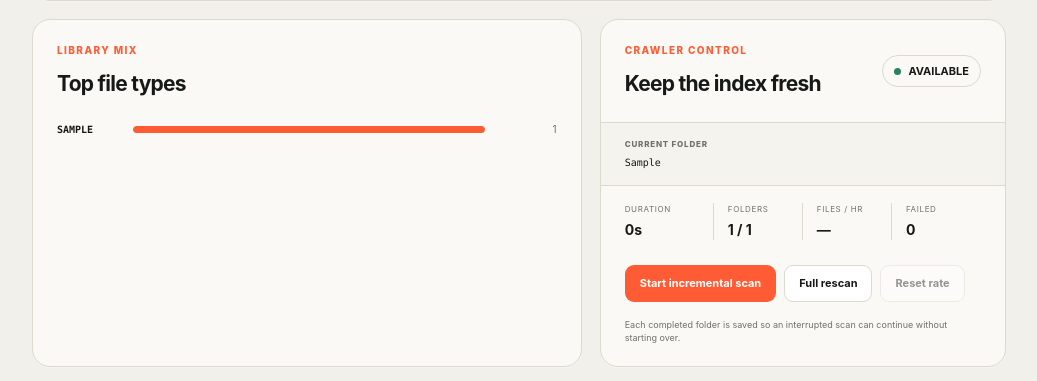
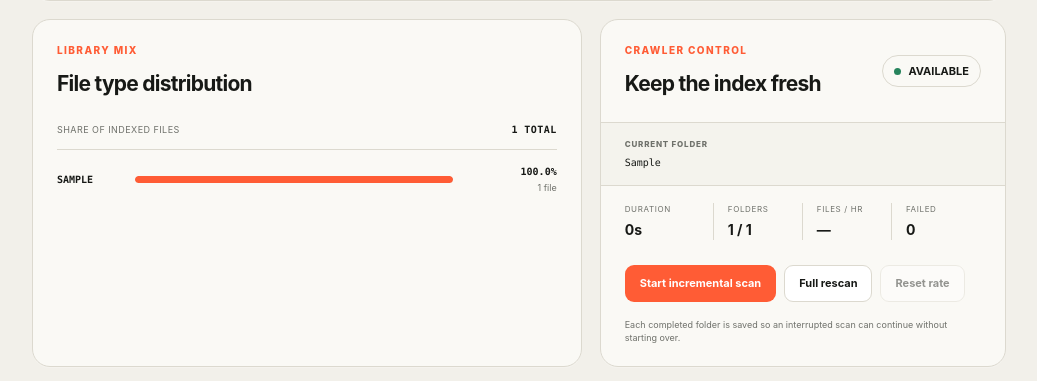
Before and after one commit to t-MURO/ftp-crawler, a FastAPI app: page / in a window 1280 px wide. Shown: the part 908-1289 px from the top of the page, without its empty margins (240-1277 px from the left). Run offline with FastAPI, Linux system fonts and the light colour scheme; tables that the repository leaves empty hold one stand-in row (values such as "Sample post"); data that the repository does not hold is empty; parts of the project's set-up code (start-up, migrations or seed data) failed here and were passed over.

Commit message:
Improve file type distribution chart

```diff
--- a/app/static/app.js
+++ b/app/static/app.js
@@ -53,6 +53,17 @@
 
   function formatNumber(value) {
     return new Intl.NumberFormat().format(Number(value || 0));
+  }
+
+  function formatPercentage(value, total) {
+    if (!total || !value) return "0%";
+    const percentage = Number(value) / Number(total) * 100;
+    return percentage < 0.1 ? "<0.1%" : `${percentage.toFixed(1)}%`;
+  }
+
+  function formatFileCount(value) {
+    const count = Number(value || 0);
+    return `${formatNumber(count)} ${count === 1 ? "file" : "files"}`;
   }
 
   function formatBytes(value) {
@@ -344,7 +355,7 @@
         ? `Updated ${formatDate(data.last_successful_crawl, true)}`
         : "No completed scan yet";
       renderScan(data.scan);
-      renderExtensions(data.extensions);
+      renderExtensions(data.extensions, data.available_files);
     } catch (error) {
       byId("header-status").dataset.state = "error";
       byId("header-status").querySelector("span").textContent = "Index unavailable";
@@ -408,20 +419,35 @@
     byId("server-pulse").style.background = status === "failed" ? "var(--red)" : "var(--green)";
   }
 
-  function renderExtensions(items) {
+  function renderExtensions(items, totalFiles) {
     const container = byId("extension-chart");
     if (!items.length) {
       container.innerHTML = '<div class="chart-empty">Extension data appears after the first scan.</div>';
       return;
     }
-    const max = Math.max(...items.map((item) => item.count), 1);
-    container.innerHTML = items.slice(0, 10).map((item) => `
+    const listedFiles = items.reduce((sum, item) => sum + Number(item.count || 0), 0);
+    const total = Math.max(Number(totalFiles || 0), listedFiles, 1);
+    container.innerHTML = `
+      <div class="extension-summary">
+        <span>Share of indexed files</span>
+        <strong>${formatNumber(total)} total</strong>
+      </div>
+      ${items.slice(0, 10).map((item) => `
       <div class="extension-row">
         <span class="extension-name">${escapeHtml(item.extension)}</span>
-        <span class="extension-bar"><span style="width: ${Math.max(1, (item.count / max) * 100)}%"></span></span>
-        <span class="extension-count">${formatNumber(item.count)}</span>
+        <progress
+          class="extension-bar"
+          max="${total}"
+          value="${item.count}"
+          aria-label="${escapeHtml(item.extension)}: ${formatFileCount(item.count)}, ${escapeHtml(formatPercentage(item.count, total))}"
+        ></progress>
+        <span class="extension-metric">
+          <strong>${escapeHtml(formatPercentage(item.count, total))}</strong>
+          <small>${formatFileCount(item.count)}</small>
+        </span>
       </div>
-    `).join("");
+      `).join("")}
+    `;
   }
 
   async function scanAction(path, body) {
--- a/app/static/styles.css
+++ b/app/static/styles.css
@@ -1091,16 +1091,34 @@ mark {
 
 .extension-chart {
   display: grid;
-  gap: 11px;
+  gap: 14px;
   padding: 0 24px 26px;
+}
+
+.extension-summary {
+  align-items: center;
+  border-bottom: 1px solid var(--line);
+  color: var(--muted);
+  display: flex;
+  font-size: 9px;
+  justify-content: space-between;
+  letter-spacing: 0.05em;
+  padding-bottom: 12px;
+  text-transform: uppercase;
+}
+
+.extension-summary strong {
+  color: var(--ink);
+  font-family: var(--mono);
+  font-size: 10px;
 }
 
 .extension-row {
   align-items: center;
   display: grid;
   font-size: 10px;
-  gap: 10px;
-  grid-template-columns: 66px minmax(70px, 1fr) 62px;
+  gap: 12px;
+  grid-template-columns: 66px minmax(70px, 1fr) 92px;
 }
 
 .extension-name {
@@ -1112,23 +1130,47 @@ mark {
 }
 
 .extension-bar {
-  background: var(--line);
+  appearance: none;
+  background: transparent;
+  border: 0;
   border-radius: 99px;
   height: 7px;
   overflow: hidden;
-}
-
-.extension-bar span {
+  width: 100%;
+}
+
+.extension-bar::-webkit-progress-bar {
+  background: var(--line);
+  border-radius: 99px;
+}
+
+.extension-bar::-webkit-progress-value {
   background: var(--accent);
-  border-radius: inherit;
-  display: block;
-  height: 100%;
+  border-radius: 99px;
   min-width: 3px;
 }
 
-.extension-count {
-  color: var(--muted);
+.extension-bar::-moz-progress-bar {
+  background: var(--accent);
+  border-radius: 99px;
+  min-width: 3px;
+}
+
+.extension-metric {
+  display: grid;
+  gap: 2px;
   text-align: right;
+}
+
+.extension-metric strong {
+  color: var(--ink);
+  font-family: var(--mono);
+  font-size: 10px;
+}
+
+.extension-metric small {
+  color: var(--muted);
+  font-size: 9px;
 }
 
 .chart-empty {
@@ -1844,6 +1886,15 @@ mark {
     padding: 20px 16px;
   }
 
+  .extension-chart {
+    padding: 0 16px 22px;
+  }
+
+  .extension-row {
+    gap: 9px;
+    grid-template-columns: 54px minmax(60px, 1fr) 82px;
+  }
+
   .log-item {
     grid-template-columns: 70px minmax(0, 1fr);
     padding: 12px 16px;
--- a/app/templates/index.html
+++ b/app/templates/index.html
@@ -224,7 +224,7 @@
           <div class="panel-head">
             <div>
               <p class="eyebrow">LIBRARY MIX</p>
-              <h2>Top file types</h2>
+              <h2>File type distribution</h2>
             </div>
           </div>
           <div class="extension-chart" id="extension-chart">
```
